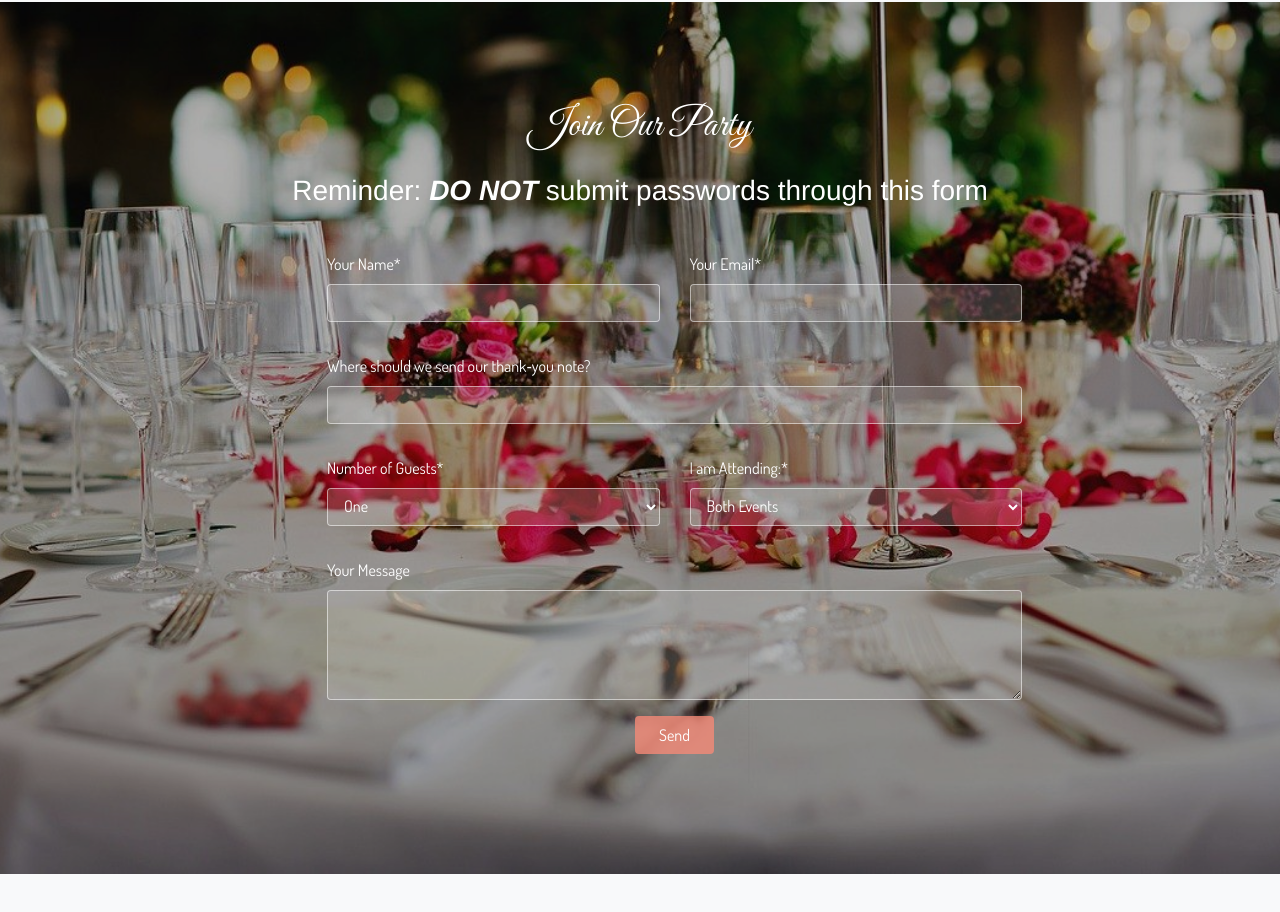
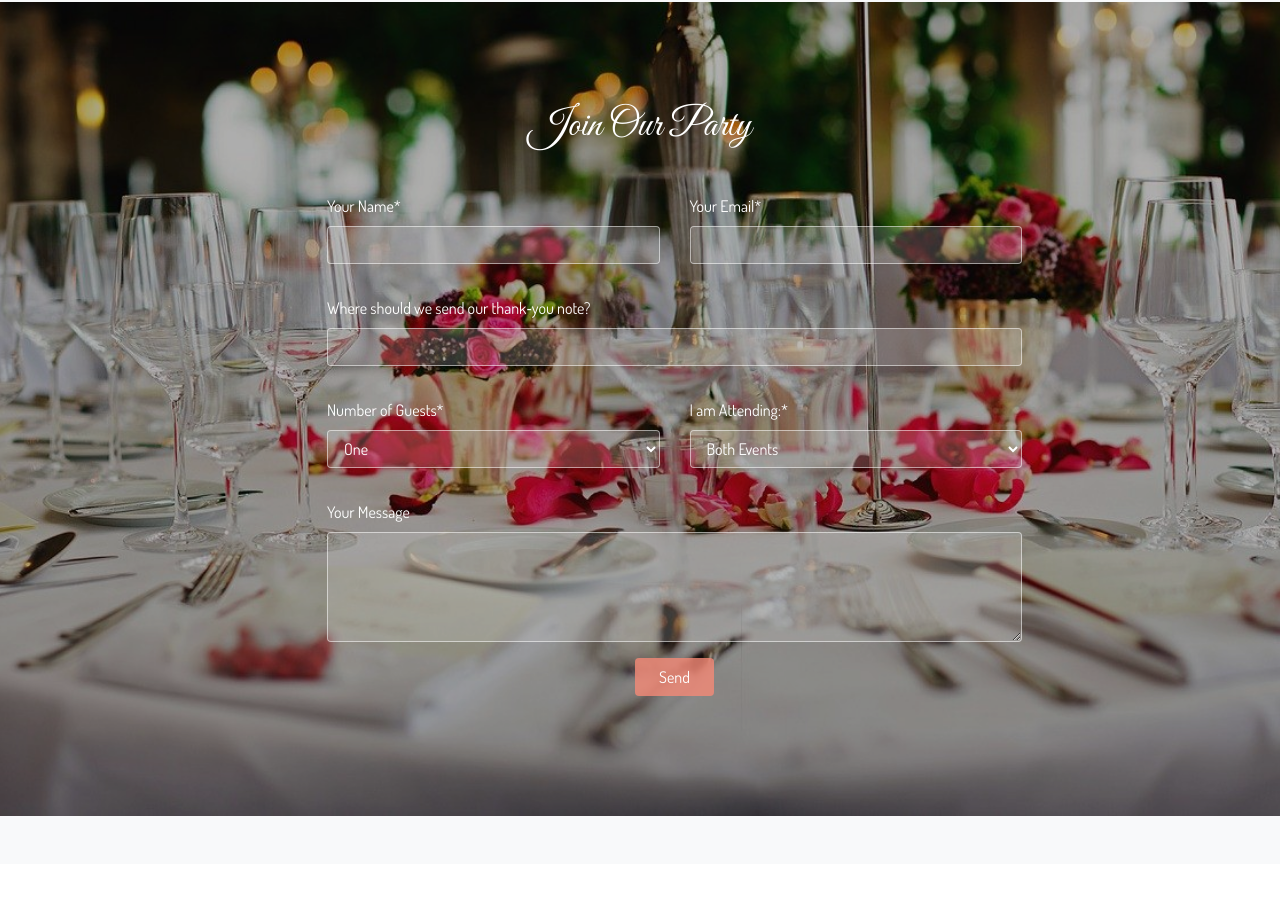
Before and after one commit to jakechood/HoodWedding, a plain HTML site: page index.html in a window 1280 px wide. Shown: the part 5781-6693 px from the top of the page. After the commit the page ends 6645 px from the top, so only its background shows below. Drawn offline with Linux system fonts and the light colour scheme.

Commit message:
Removes gaudy warning

```diff
--- a/index.html
+++ b/index.html
@@ -241,11 +241,11 @@
     </div>
   </div>
 </div>
+
 <div class="ww-section ww-rsvp-detail text-white" id="rsvp">
   <div class="container" data-aos="zoom-in-up" data-aos-duration="1000">
     <div class="col text-center">
       <h2 class="h1 ww-title pb-3" data-aos="zoom-in-down" data-aos-duration="1000">Join Our Party</h2>
-      <h3 class="h3 ww-subtitle pb-3 text-center">Reminder&colon; <strong><em>DO&nbsp;NOT</em></strong> submit passwords through this form</h3>
     </div>
     <div class="row ww-rsvp-form">
       <div class="col-md-10">
```
